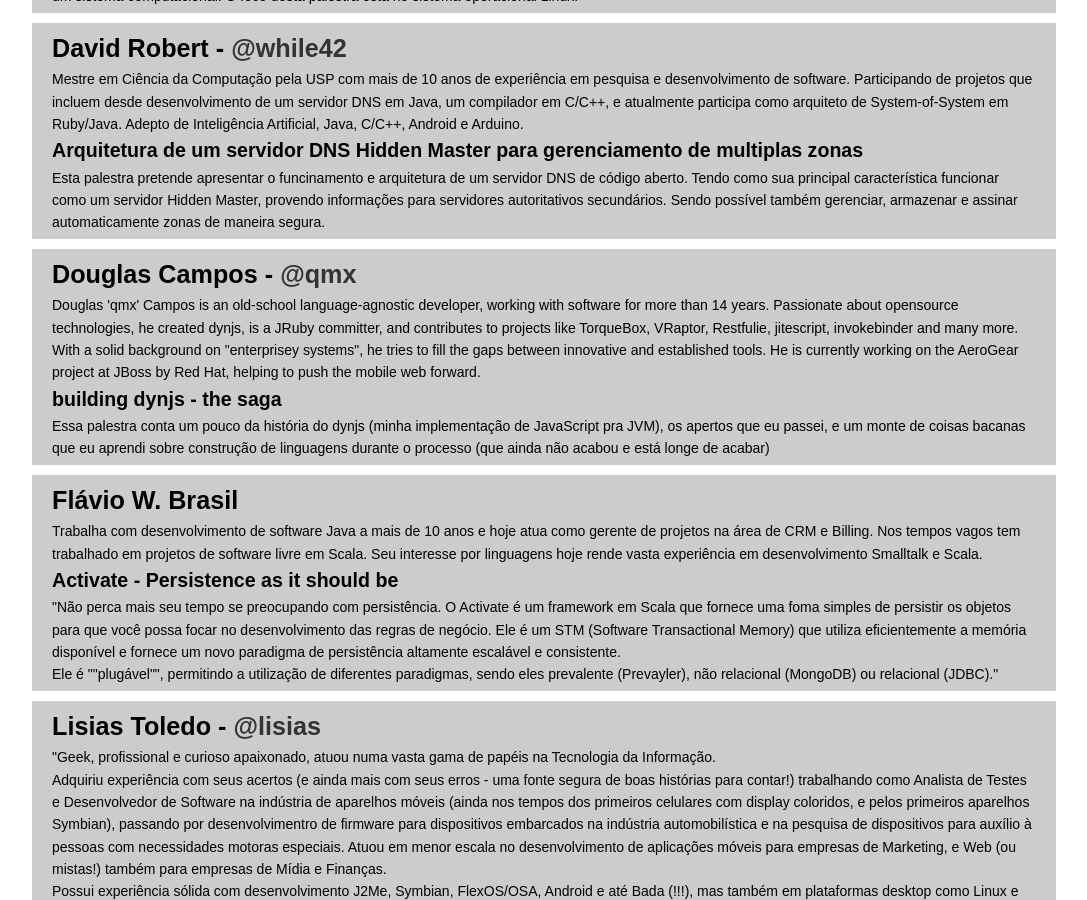
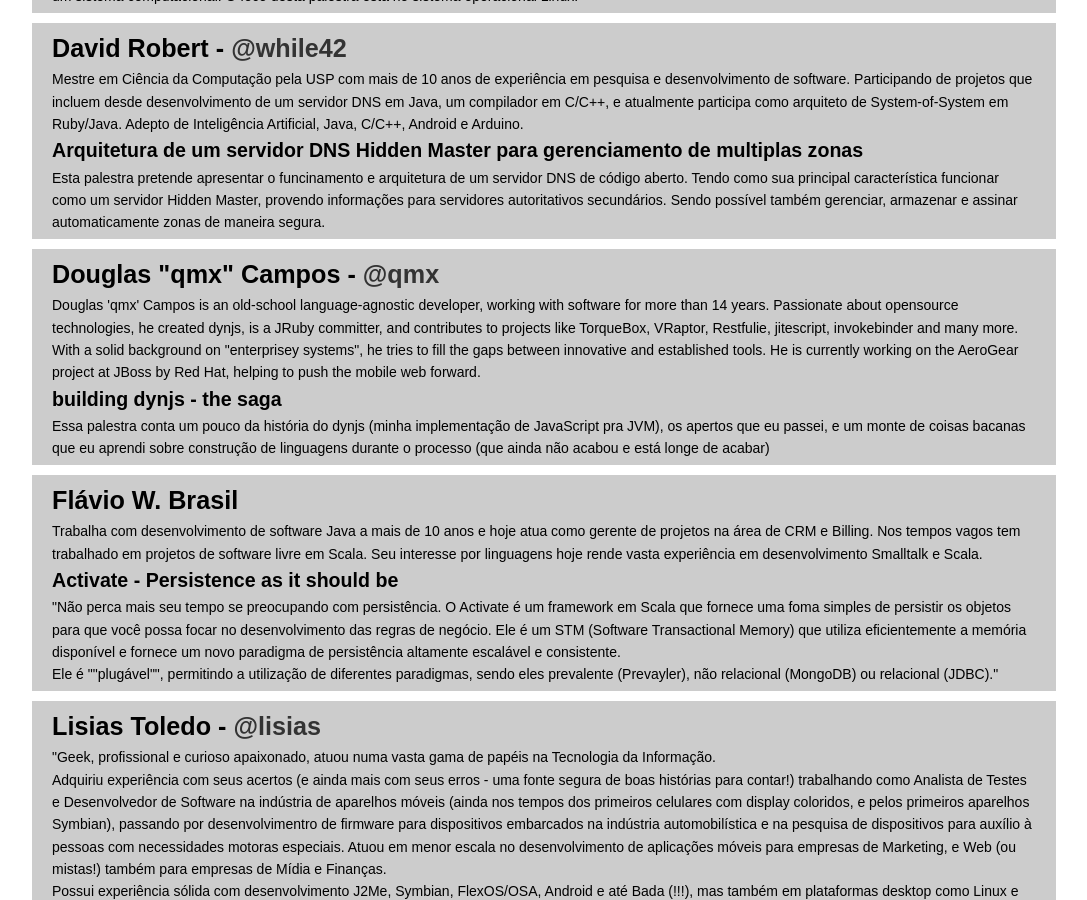
Before and after one commit to devinsampa/devinsampa.github.io, a Jekyll site: the page built from 2012/index.html, in a window 1280 px wide and 900 px high, scrolled down 346 px. Shown: the whole window, without its empty margins (96-1183 px from the left). Built offline with Jekyll 4.4.1, drawn with Linux system fonts in a browser that asks for light colours; nearby versions of some CDN libraries.

Commit message:
Ajuste porque o QMX é muito fresco :P

```diff
--- a/2012/index.html
+++ b/2012/index.html
@@ -24,7 +24,7 @@
 	</section>
 
 	<section id="douglas-campos">
-		<h1>Douglas Campos - <a href="http://twitter.com/qmx" title="Siga o Douglas Campos no Twitter">@qmx</a></h1>
+		<h1>Douglas "qmx" Campos - <a href="http://twitter.com/qmx" title="Siga o Douglas Campos no Twitter">@qmx</a></h1>
 		<p>Douglas 'qmx' Campos is an old-school language-agnostic developer, working with software for more than 14 years. Passionate about opensource technologies, he created dynjs, is a JRuby committer, and contributes to projects like TorqueBox, VRaptor, Restfulie, jitescript, invokebinder and many more. With a solid background on "enterprisey systems", he tries to fill the gaps between innovative and established tools. He is currently working on the AeroGear project at JBoss by Red Hat, helping to push the mobile web forward.</p>
 		<h3>building dynjs - the saga</h3>
 		<p>Essa palestra conta um pouco da história do dynjs (minha implementação de JavaScript pra JVM), os apertos que eu passei, e um monte de coisas bacanas que eu aprendi sobre construção de linguagens durante o processo (que ainda não acabou e está longe de acabar)</p>
--- a/index.html
+++ b/index.html
@@ -72,7 +72,7 @@
 				</tr>
 				<tr>
 					<td>17:00 às 17:50</td>
-					<td><a href="/2012#douglas-campos">building dynjs - the saga - Douglas Campos</a></td>
+					<td><a href="/2012#douglas-campos">building dynjs - the saga - Douglas "qmx" Campos</a></td>
 				</tr>
 				<tr>
 					<td>17:50 às 18:40</td>
```
